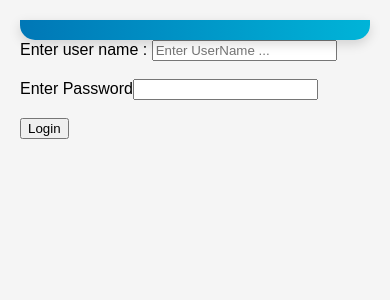
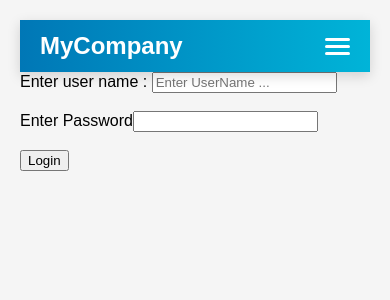
Before and after one commit to mominzishan05/Code_With_Redux, a React (Vite) app: page /login in a window 390 px wide. Shown: the top 300 px of the page. Built offline with nearby package versions, Linux system fonts and the light colour scheme.

Commit message:
make nav Responsive

```diff
--- a/src/Css/Navbar.css
+++ b/src/Css/Navbar.css
@@ -1,64 +1,105 @@
-/* Navbar main box */
-.nav-box {
-  width: 100%;
+/* Navbar container */
+.navbar {
+  display: flex;
+  justify-content: space-between;
+  align-items: center;
+  padding: 12px 20px;
   background: linear-gradient(90deg, #0077b6, #00b4d8);
+  color: white;
   position: sticky;
   top: 0;
   z-index: 1000;
-  border-radius: 0 0 15px 15px;
   box-shadow: 0 4px 12px rgba(0,0,0,0.15);
-  padding: 10px 0;
 }
 
-/* links container */
-.nav-box ul {
-  display: flex;
-  justify-content: center;
-  gap: 50px;
-  list-style: none;
-  margin: 0;
-  padding: 0;
+/* Logo */
+.logo {
+  font-size: 24px;
+  font-weight: 700;
 }
 
-/* individual links */
-.nav-box a {
+/* Links container */
+.nav-links {
+  display: flex;
+  gap: 30px;
+  align-items: center;
+}
+
+.nav-links a {
+  color: white;
   text-decoration: none;
-  color: white;
-  font-size: 20px;
+  font-size: 18px;
   font-weight: 500;
-  padding: 8px 12px;
-  border-radius: 8px;
+  position: relative;
   transition: 0.3s;
 }
 
-.nav-box a:hover {
-  background-color: rgba(255, 255, 255, 0.2);
+.nav-links a:hover {
   color: #ffd166;
 }
 
-/* responsive for mobile */
+/* Cart count bubble */
+.cart-count {
+  background-color: red;
+  color: white;
+  font-size: 12px;
+  font-weight: 600;
+  padding: 2px 6px;
+  border-radius: 50%;
+  margin-left: 5px;
+}
+
+/* Hamburger menu */
+.hamburger {
+  display: none;
+  flex-direction: column;
+  cursor: pointer;
+  gap: 4px;
+}
+
+.hamburger span {
+  width: 25px;
+  height: 3px;
+  background-color: white;
+  border-radius: 2px;
+  transition: 0.3s;
+}
+
+.hamburger.active span:nth-child(1) {
+  transform: rotate(45deg) translate(5px, 5px);
+}
+.hamburger.active span:nth-child(2) {
+  opacity: 0;
+}
+.hamburger.active span:nth-child(3) {
+  transform: rotate(-45deg) translate(5px, -5px);
+}
+
+/* Responsive */
 @media (max-width: 768px) {
-  .nav-box ul {
-    flex-direction: column;
-    gap: 15px;
-    background: #0077b6;
+  .nav-links {
     position: absolute;
     top: 60px;
     right: 0;
+    background: #0077b6;
+    flex-direction: column;
     width: 200px;
     padding: 20px;
     border-radius: 0 0 15px 15px;
     display: none;
   }
 
-  .nav-box ul.open {
+  .nav-links.open {
     display: flex;
   }
 
-  .nav-box a {
+  .nav-links a {
     font-size: 18px;
+    padding: 10px 0;
     text-align: center;
   }
+
+  .hamburger {
+    display: flex;
+  }
 }
-
-/* optional: add simple hamburger if needed */
--- a/src/Routers/Navbar.jsx
+++ b/src/Routers/Navbar.jsx
@@ -1,22 +1,32 @@
-import React from "react";
+import React, { useState } from "react";
 import "../Css/Navbar.css";
 import { Link } from "react-router-dom";
 import { useSelector } from "react-redux";
 
 const Navbar = () => {
-  const cartItems = useSelector((state) => state.carts.items); // Redux cart items
+  const cartItems = useSelector((state) => state.carts.items);
   const cartCount = cartItems.length;
+  const [menuOpen, setMenuOpen] = useState(false);
 
   return (
-    <div className="nav-box">
-      <ul>
-        <Link to="/"><li>Home</li></Link>
-        <Link to="/cart">
-          <li>Cart {cartCount > 0 && `(${cartCount})`}</li>
+    <nav className="navbar">
+      <div className="logo">MyCompany</div>
+      <div className={`nav-links ${menuOpen ? "open" : ""}`}>
+        <Link to="/" onClick={() => setMenuOpen(false)}>Home</Link>
+        <Link to="/cart" onClick={() => setMenuOpen(false)}>
+          Cart {cartCount > 0 && <span className="cart-count">{cartCount}</span>}
         </Link>
-        <Link to="/login"><li>Login</li></Link>
-      </ul>
-    </div>
+        <Link to="/login" onClick={() => setMenuOpen(false)}>Login</Link>
+      </div>
+      <div
+        className={`hamburger ${menuOpen ? "active" : ""}`}
+        onClick={() => setMenuOpen(!menuOpen)}
+      >
+        <span></span>
+        <span></span>
+        <span></span>
+      </div>
+    </nav>
   );
 };
 
```
